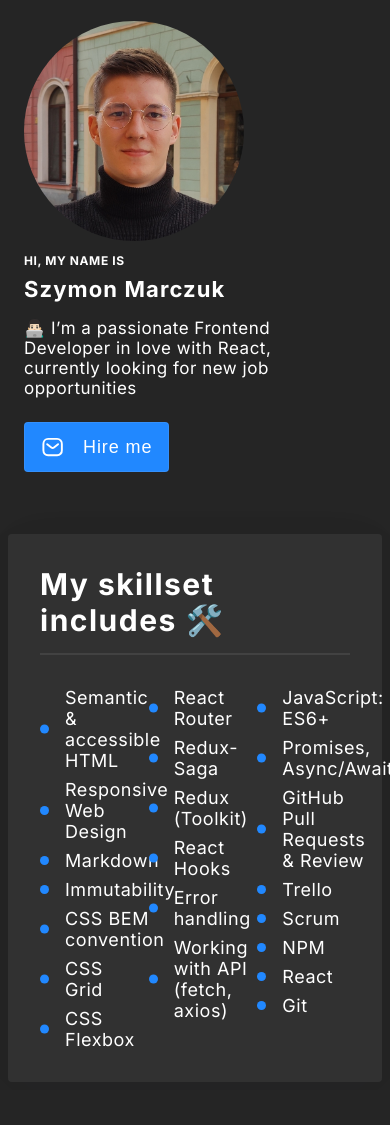
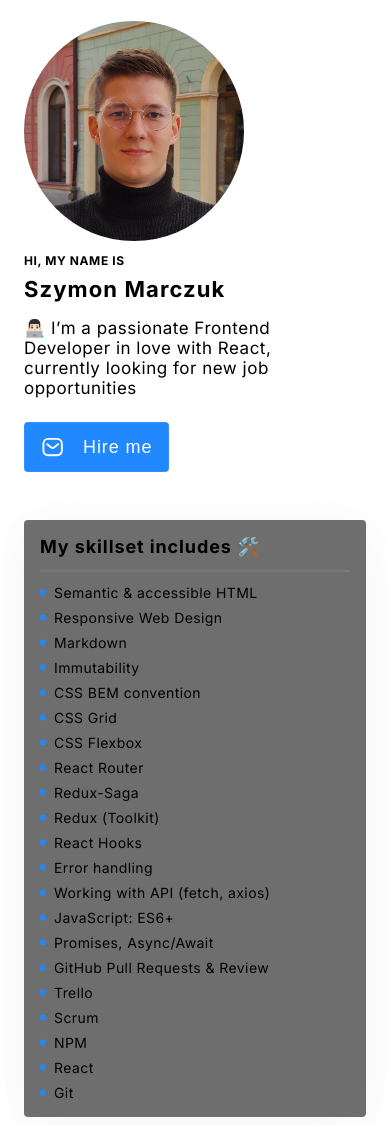
Before and after one commit to Monsy99/monsy99.github.io, a React (Create React App) app: page / in a window 390 px wide. Before the commit the page ends 1090 px from the top, so only its background shows below. Built offline with nearby package versions, Linux system fonts and the light colour scheme.

Commit message:
divided theme into color and breakpoint objects

```diff
--- a/src/Homepage/Head/styled.js
+++ b/src/Homepage/Head/styled.js
@@ -5,7 +5,7 @@ const Container = styled.section`
   font-family: "Inter", sans-serif;
   display: grid;
   grid-template-columns: auto 1fr;
-  @media (max-width: 767px) {
+  @media (max-width: ${({ theme }) => theme.breakpoint.mobile}) {
     grid-template-columns: auto;
     margin: 0 16px;
     margin-top: 21px;
@@ -18,7 +18,7 @@ const Portrait = styled.img`
   border-radius: 50%;
   margin-right: 66px;
   display: block;
-  @media (max-width: 767px) {
+  @media (max-width: ${({ theme }) => theme.breakpoint.mobile}) {
     margin-right: 0px;
     width: 220px;
     height: 220px;
@@ -30,7 +30,7 @@ const Caption = styled.p`
   font-weight: 700;
   font-size: 12px;
   text-transform: uppercase;
-  @media (max-width: 767px) {
+  @media (max-width: ${({ theme }) => theme.breakpoint.mobile}) {
     margin-top: 12px;
     letter-spacing: 0.05em;
   }
@@ -41,7 +41,7 @@ const Name = styled.h1`
   font-size: 38px;
   font-weight: 700;
   letter-spacing: 0.03em;
-  @media (max-width: 767px) {
+  @media (max-width: ${({ theme }) => theme.breakpoint.mobile}) {
     margin-top: 8px;
     font-size: 22px;
     letter-spacing: 0.05em;
@@ -52,7 +52,7 @@ const Description = styled.p`
   margin-top: 35px;
   font-size: 20px;
   letter-spacing: 0.03em;
-  @media (max-width: 767px) {
+  @media (max-width: ${({ theme }) => theme.breakpoint.mobile}) {
     margin-top: 16px;
     font-size: 17px;
     letter-spacing: 0.03em;
@@ -64,15 +64,15 @@ const Button = styled.button`
   margin: 0;
   margin-top: 32px;
   border: none;
-  color: ${({ theme }) => theme.white};
-  background: ${({ theme }) => theme.dodgerBlue};
+  color: ${({ theme }) => theme.color.white};
+  background: ${({ theme }) => theme.color.dodgerBlue};
   border: 1px solid rgba(209, 213, 218, 0.1);
   border-radius: 4px;
   font-size: 20px;
   letter-spacing: 0.05em;
   display: flex;
   align-items: center;
-  @media (max-width: 767px) {
+  @media (max-width: ${({ theme }) => theme.breakpoint.mobile}) {
     margin-top: 24px;
     font-size: 18px;
     line-height: 22px;
--- a/src/Homepage/Skillset/styled.js
+++ b/src/Homepage/Skillset/styled.js
@@ -3,6 +3,10 @@ import styled from "styled-components";
 const Section = styled.div`
   margin-top: 62px;
   font-family: "Inter", sans-serif;
+  @media (max-width: ${({ theme }) => theme.breakpoint.mobile}) {
+    margin: 0 16px;
+    margin-top: 48px;
+  }
 `;
 const Container = styled.div`
   background-color: rgba(54, 54, 54, 0.72);
@@ -10,17 +14,27 @@ const Container = styled.div`
     0px 16px 58px rgba(9, 10, 51, 0.03);
   border-radius: 4px;
   padding: 32px;
+  @media (max-width: ${({ theme }) => theme.breakpoint.mobile}) {
+    padding: 16px;
+  }
 `;
 const Header = styled.h2`
   margin: 0;
   font-size: 30px;
   line-height: 36px;
   letter-spacing: 0.05em;
+  @media (max-width: ${({ theme }) => theme.breakpoint.mobile}) {
+    font-size: 18px;
+    line-height: 22px;
+  }
 `;
 const Separator = styled.hr`
   margin-top: 15px;
   border-color: rgba(209, 213, 218, 0.1);
   border-style: solid;
+  @media (max-width: ${({ theme }) => theme.breakpoint.mobile}) {
+    margin-top: 12px;
+  }
 `;
 const List = styled.ul`
   columns: 3;
@@ -28,15 +42,29 @@ const List = styled.ul`
   padding: 0;
   list-style: none;
   margin-top: 32px;
+  margin-bottom: -8px;
+  @media (max-width: ${({ theme }) => theme.breakpoint.mobile}) {
+    columns: 1;
+    margin-top: 12px;
+  }
 `;
 const Item = styled.li`
   display: flex;
   font-size: 18px;
+  line-height: 1.4;
   letter-spacing: 0.03em;
   margin-bottom: 8px;
+  @media (max-width: ${({ theme }) => theme.breakpoint.mobile}) {
+    font-size: 14px;
+    line-height: 17px;
+  }
 `;
 const Bullet = styled.img`
   width: 9px;
   margin-right: 16px;
+  @media (max-width: ${({ theme }) => theme.breakpoint.mobile}) {
+    width: 6px;
+    margin-right: 8px;
+  }
 `;
 export { Section, Container, Header, Separator, List, Bullet, Item };
--- a/src/theme.js
+++ b/src/theme.js
@@ -1,6 +1,11 @@
 const theme = {
-  white: "#ffffff",
-  mineSchaft: "#252525",
-  dodgerBlue: "#2188FF",
+  color: {
+    white: "#ffffff",
+    mineSchaft: "#252525",
+    dodgerBlue: "#2188FF",
+  },
+  breakpoint: {
+    mobile: "767px",
+  },
 };
 export default theme;
```
